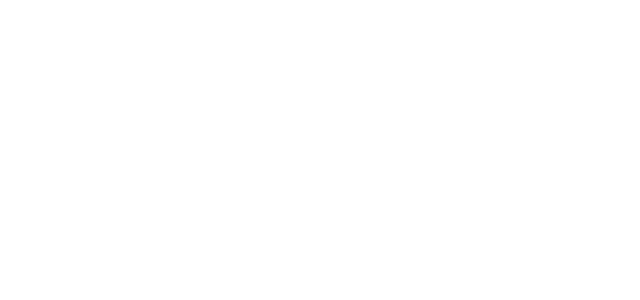
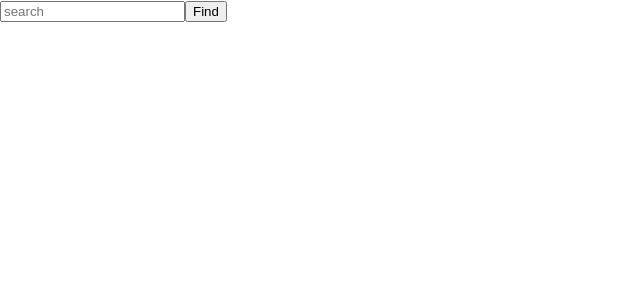
Before and after one commit to SvitlanaRybakova/react-app-search-bar, a React (Create React App) app: page / in a window 1280 px wide. Shown: the top 300 px of the page, without its empty margins (0-640 px from the left). Built offline with nearby package versions, Linux system fonts and the light colour scheme.

Commit message:
create Home page and connect search component

```diff
--- a/src/App.js
+++ b/src/App.js
@@ -1,9 +1,10 @@
-
+import React from 'react';
+import Home from './pages/Home';
 
 function App() {
   return (
     <div className="App">
-
+      <Home/>
     </div>
   );
 }
--- a/src/components/Search.js
+++ b/src/components/Search.js
@@ -1,4 +1,4 @@
-import { useContext } from 'react';
+import React, { useContext } from 'react';
 
 function Search(){
   return(
--- /dev/null
+++ b/src/pages/Home.js
@@ -0,0 +1,9 @@
+import React from 'react';
+import Search from '../components/Search';
+
+function Home(){
+  return(
+    <Search />
+  )
+}
+export default Home;
```
